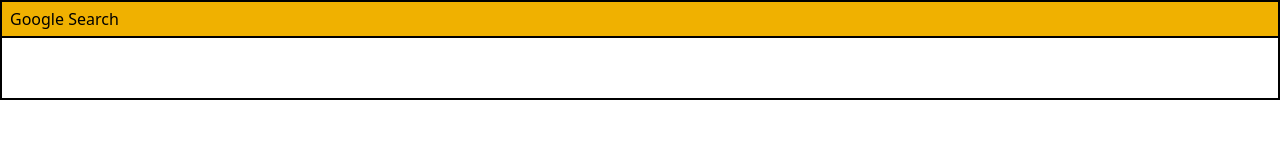
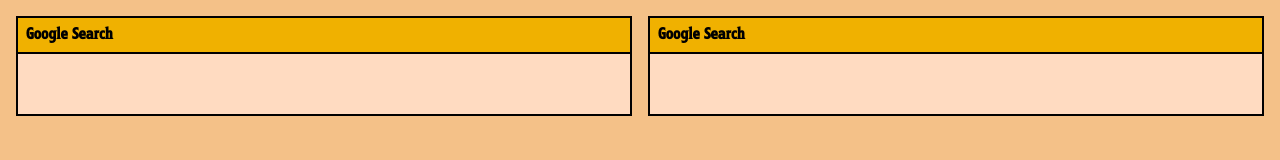
Before and after one commit to tikrack/retrick, a browser extension: page index.html in a window 1280 px wide. Drawn offline with Linux system fonts and the light colour scheme.

Commit message:
[Finish]

```diff
--- a/index.html
+++ b/index.html
@@ -5,18 +5,29 @@
     <title>New tab ✨</title>
     <link rel="stylesheet" href="/src/styles/app.css">
 </head>
-<body class="h-dvh">
-<header class="border-2 border-black h-25">
-    <div class="w-full h-9 bg-yellow-500 border-b-2 border-black px-2 flex justify-between items-center">
-        Google Search
-        <div>
-            <div></div>
-            <div></div>
-            <div></div>
+<body class="h-dvh bg-body p-4">
+<div class="flex gap-4 w-full">
+    <div class="basis-1/2 border-2 border-black h-25 bg-box">
+        <div class="w-full h-9 bg-yellow-500 border-b-2 border-black px-2 flex justify-between items-center font-bold">
+            Google Search
+            <div>
+                <div></div>
+                <div></div>
+                <div></div>
+            </div>
         </div>
     </div>
-</header>
-
+    <div class="basis-1/2 border-2 border-black h-25 bg-box">
+        <div class="w-full h-9 bg-yellow-500 border-b-2 border-black px-2 flex justify-between items-center font-bold">
+            Google Search
+            <div>
+                <div></div>
+                <div></div>
+                <div></div>
+            </div>
+        </div>
+    </div>
+</div>
 <script src="/src/scripts/app.js"></script>
 </body>
 </html>
--- a/src/styles/input.css
+++ b/src/styles/input.css
@@ -1 +1,18 @@
 @import "tailwindcss";
+
+@theme {
+    --color-body: #F4C188;
+    --color-box: #FFDBC1;
+}
+
+@layer base {
+    @font-face {
+        font-family: 'Retro';
+        font-weight: normal;
+        src: url('../../assets/font.otf') format('opentype');
+    }
+
+    * {
+        font-family: 'Retro', sans-serif;
+    }
+}
```
Also changed, not shown: src/styles/app.css.
